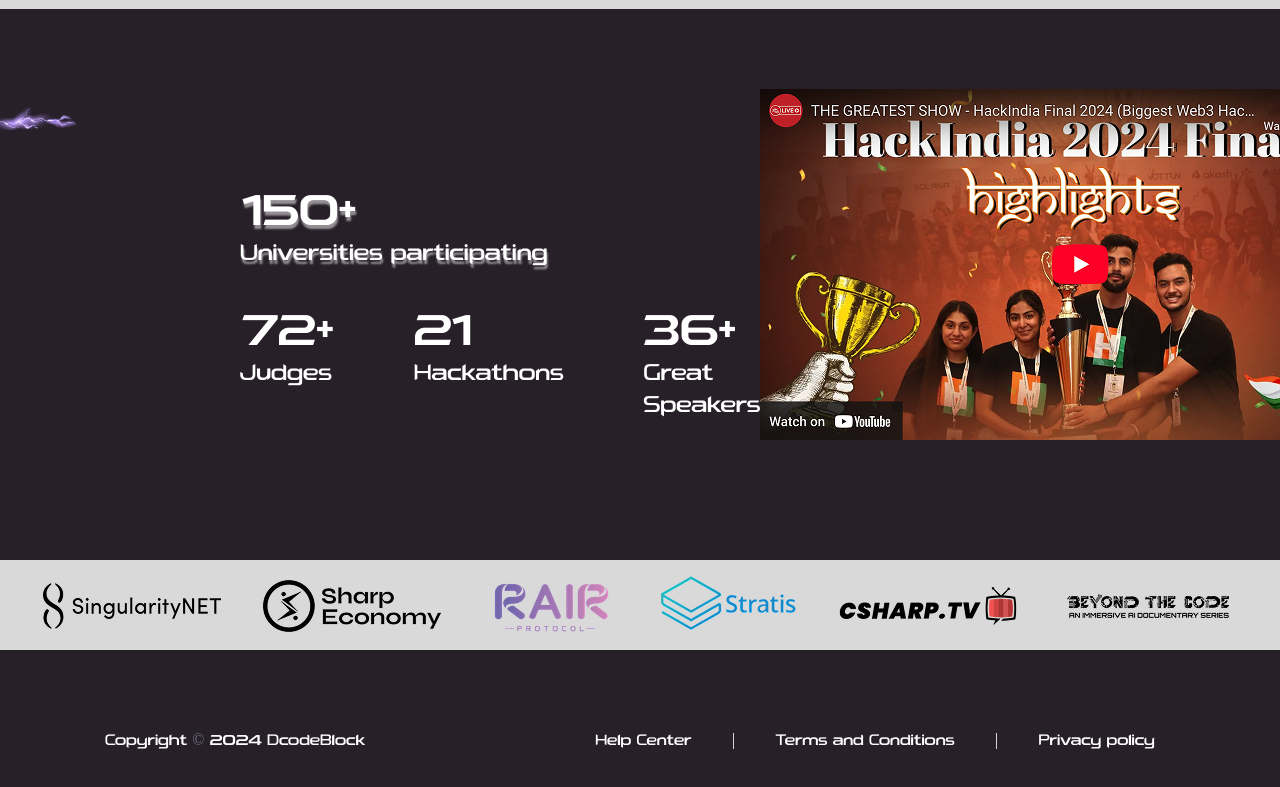
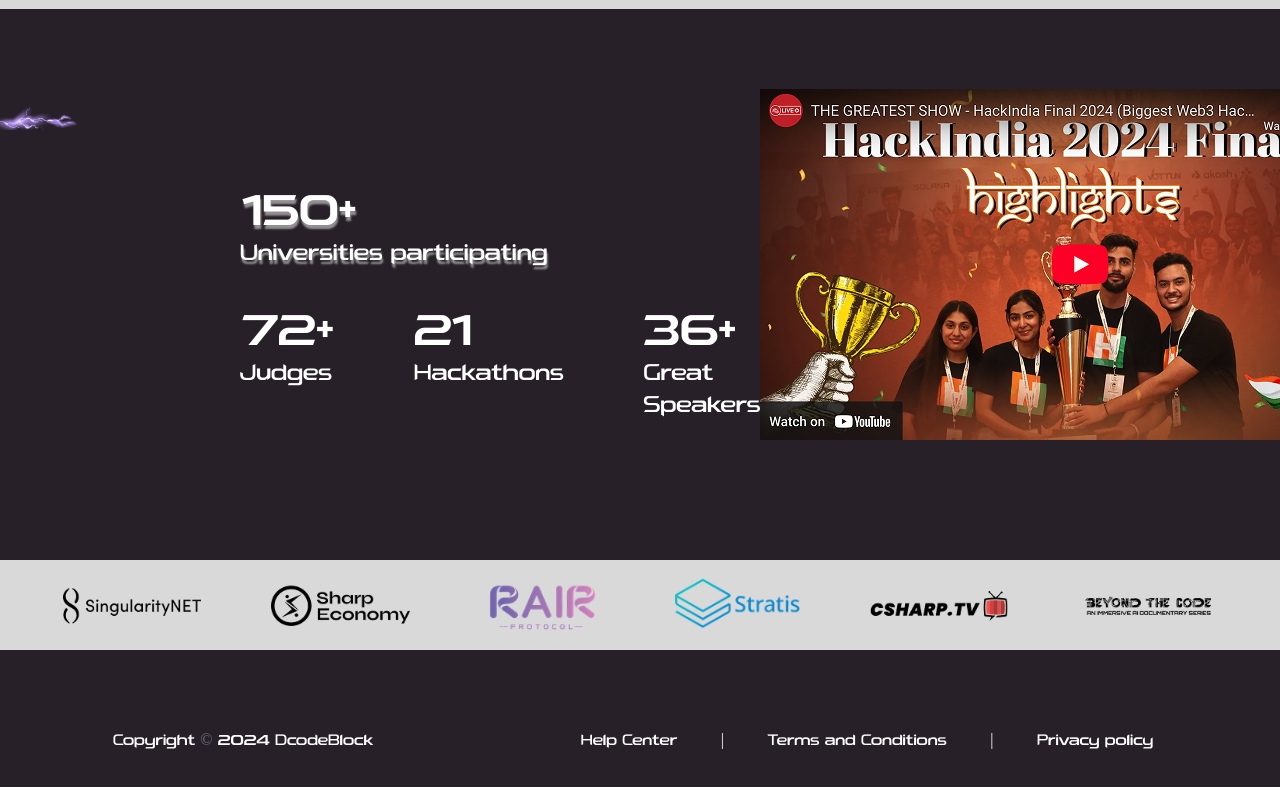
Before and after one commit to amantoor17/dcodeblock-assignment, a React (Vite) app: page / in a window 1280 px wide. Shown: the part 991-1778 px from the top of the page. Built offline with nearby package versions, Linux system fonts and the light colour scheme; a web font is replaced by a local one.

Commit message:
mobile-view-footer-section

```diff
--- a/src/components/Footer.jsx
+++ b/src/components/Footer.jsx
@@ -1,16 +1,22 @@
 function Footer() {
   return (
-        <div className="flex w-screen text-white justify-around pt-20 proxon-font font-normal">
+    <div className="flex flex-col sm:flex-row w-screen text-white justify-center sm:justify-around items-center text-center px-4 py-6 sm:pt-20 proxon-font font-normal">
+      <p className="mb-3 sm:mb-0 sm:block hidden">
+        Copyright <span className="text-gray-500">©</span> 2024 DcodeBlock
+      </p>
+
+      <div className="flex flex-col sm:flex-row justify-center sm:justify-around w-full max-w-[600px] gap-2 sm:gap-4">
+        <p>Help Center</p>
+        <span className="hidden sm:inline">|</span>
+        <p>Terms and Conditions</p>
+        <span className="hidden sm:inline">|</span>
+        <p>Privacy policy</p>
+      </div>
+
+      <div className="sm:hidden block pt-5">
         <p>
           Copyright <span className="text-gray-500">©</span> 2024 DcodeBlock
         </p>
-
-            <div className="flex justify-around w-full max-w-[600px]">
-                <p>Help Center</p>
-                <span>|</span>
-                <p>Terms and Conditions</p>
-                <span>|</span>
-                <p>Privacy policy</p>
       </div>
     </div>
   );
--- a/src/components/Partners.jsx
+++ b/src/components/Partners.jsx
@@ -1,22 +1,38 @@
+import { motion } from "framer-motion";
+import p6 from "../assets/p6.png";
+import p1 from "../assets/p1.png";
+import p2 from "../assets/p2.png";
+import p3 from "../assets/p3.png";
+import p4 from "../assets/p4.png";
+import p5 from "../assets/p5.png";
 
-import p6 from '../assets/p6.png'
-import p1 from '../assets/p1.png'
-import p2 from '../assets/p2.png'
-import p3 from '../assets/p3.png'
-import p4 from '../assets/p4.png'
-import p5 from '../assets/p5.png'
+const images = [p6, p1, p2, p3, p4, p5];
 
 function Partners() {
-    return(
-        <div className="overflow-hidden h-[90px] bg-[#D9D9D9] flex items-center justify-evenly ">
-            <img src={p6} />
-            <img src={p1} />
-            <img src={p2} />
-            <img src={p3} />
-            <img src={p4} />
-            <img src={p5} />
+    return (
+        <div className="overflow-hidden sm:h-[90px] h-[50px] bg-[#D9D9D9] flex items-center">
+            {/* Static images for larger screens */}
+            <div className="hidden sm:flex justify-evenly w-full">
+                <img src={p6} className="h-[60px] sm:h-[70px] mx-2" />
+                <img src={p1} className="h-[60px] sm:h-[70px] mx-2" />
+                <img src={p2} className="h-[60px] sm:h-[70px] mx-2" />
+                <img src={p3} className="h-[60px] sm:h-[70px] mx-2" />
+                <img src={p4} className="h-[60px] sm:h-[70px] mx-2" />
+                <img src={p5} className="h-[60px] sm:h-[70px] mx-2" />
+            </div>
+
+            {/* Moving images for mobile view */}
+            <motion.div
+                className="flex whitespace-nowrap sm:hidden"
+                animate={{ x: ["-100%", "0%"] }}
+                transition={{ ease: "linear", duration: 20, repeat: Infinity }}
+            >
+                {[...images, ...images].map((img, index) => (
+                    <img key={index} src={img} className="h-[35px] mx-2" alt={`moving-${index}`} />
+                ))}
+            </motion.div>
         </div>
-    )
+    );
 }
 
 export default Partners;
```
Lines whose indentation alone changed are shown as unchanged.
